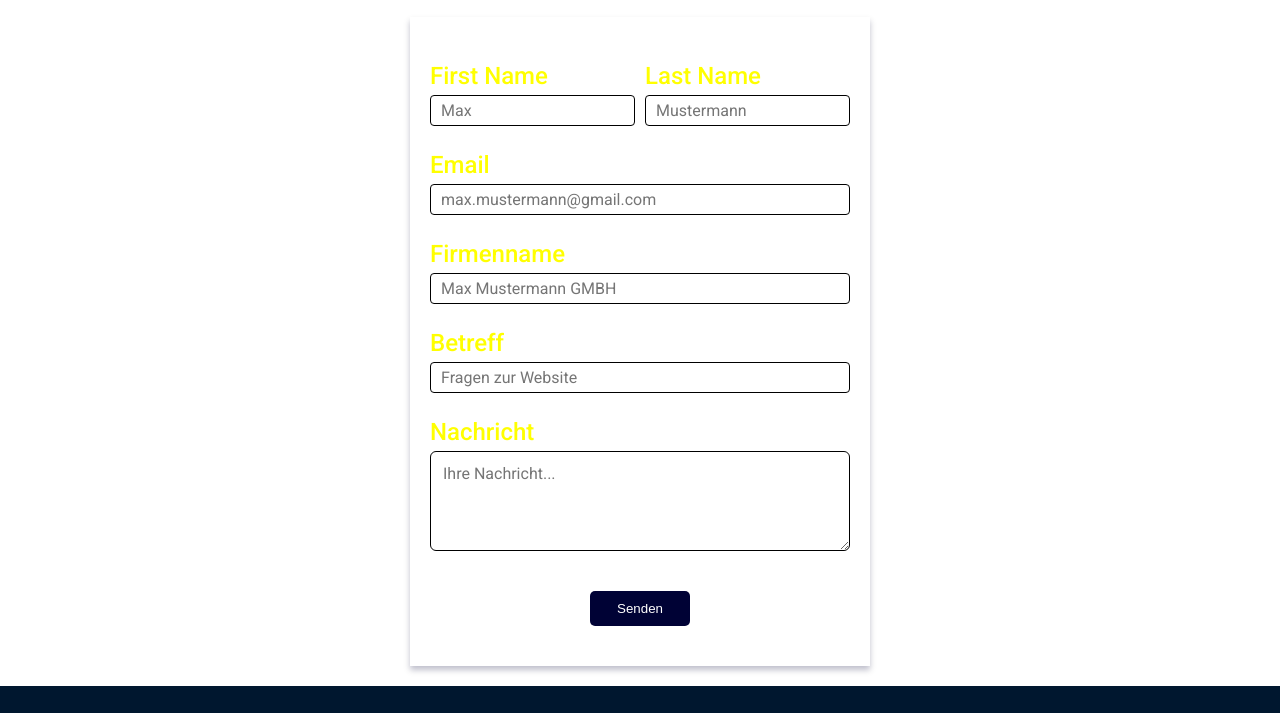
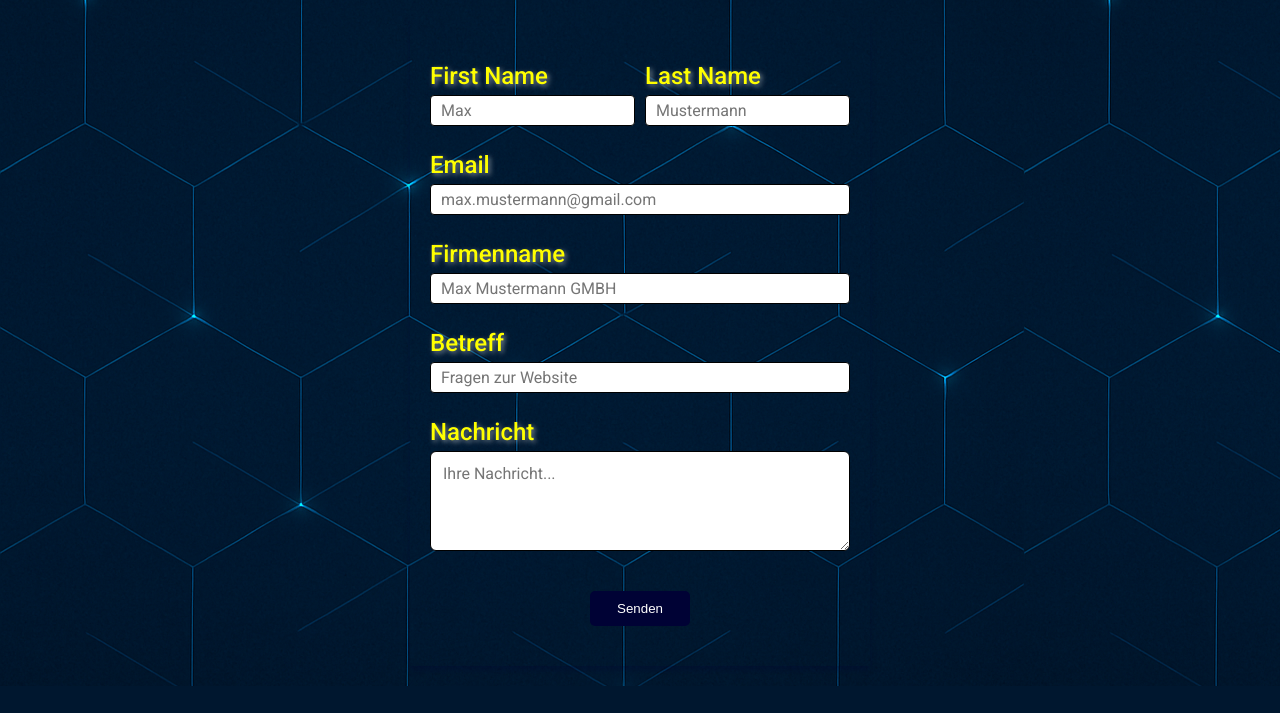
Before and after one commit to upstruct-webdesign/upstruct.github.io, a plain HTML site: page kontakt.html in a window 1280 px wide. Shown: the part 256-969 px from the top of the page. Drawn offline with Linux system fonts and the light colour scheme; files that its build step writes are made by us from their sources; files whose address does not match are found by name.

Commit message:
Update general.css

```diff
--- a/css/general.css
+++ b/css/general.css
@@ -21,8 +21,10 @@ div {
   font-family: Roboto, arial, sans-serif;
 }
 body {
-  background-image: url("../../images/background/background-image.png");
+  background-image: url("/images/background/background-image.png");
   background-repeat: repeat;
+  width: 100%;
+  height: 100%;
   margin: 0;
 }
 html, body {
```
